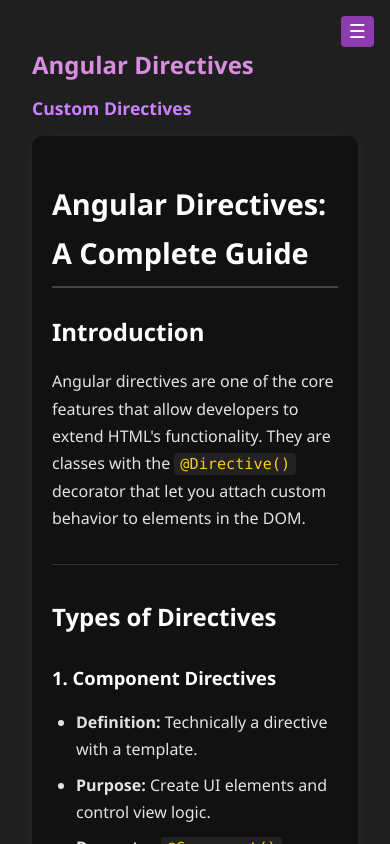
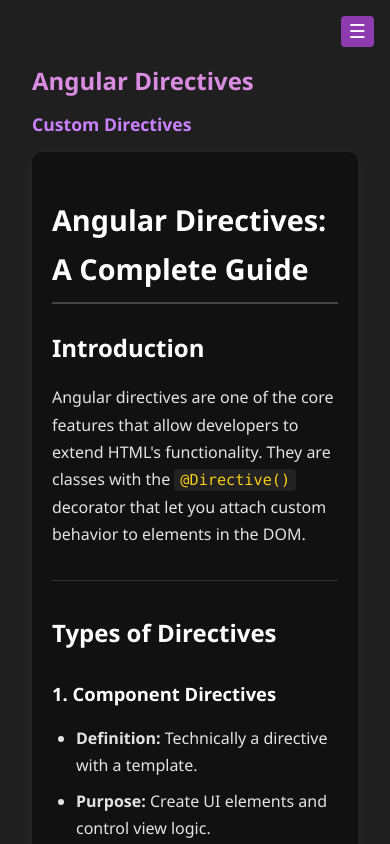
Before and after one commit to Subhrangsu90/directive-test, an Angular app: page /directives/directive-docs in a window 390 px wide. Built offline with nearby package versions, Linux system fonts and the light colour scheme.

Commit message:
Update container styles for improved layout and spacing

```diff
--- a/src/app/container/container.component.scss
+++ b/src/app/container/container.component.scss
@@ -104,7 +104,7 @@
       position: fixed;
       top: 3.5rem;
       left: 0;
-      width: 100%;
+      width: -webkit-fill-available;
       z-index: 1000;
       background-color: #202020;
       border-bottom: 1px solid #5c5c5c;
@@ -113,7 +113,7 @@
     }
 
     .content {
-      padding-top: 2rem; // Enough to show content below drawer
+      padding-top: 3rem; // Enough to show content below drawer
     }
 
     .links {
```
